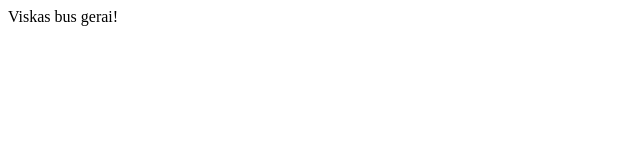
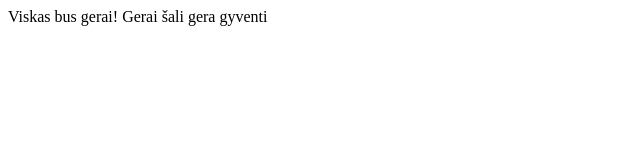
Before and after one commit to onablo/Pataisymai, a plain HTML site: page index.html in a window 1280 px wide. Shown: the whole page, without its empty margins (0-640 px from the left). Drawn offline with Linux system fonts and the light colour scheme.

Commit message:
Pabandymas 2

```diff
--- a/index.html
+++ b/index.html
@@ -8,5 +8,6 @@
 </head>
 <body>
     Viskas bus gerai!
+    Gerai šali gera gyventi
 </body>
 </html>
```
